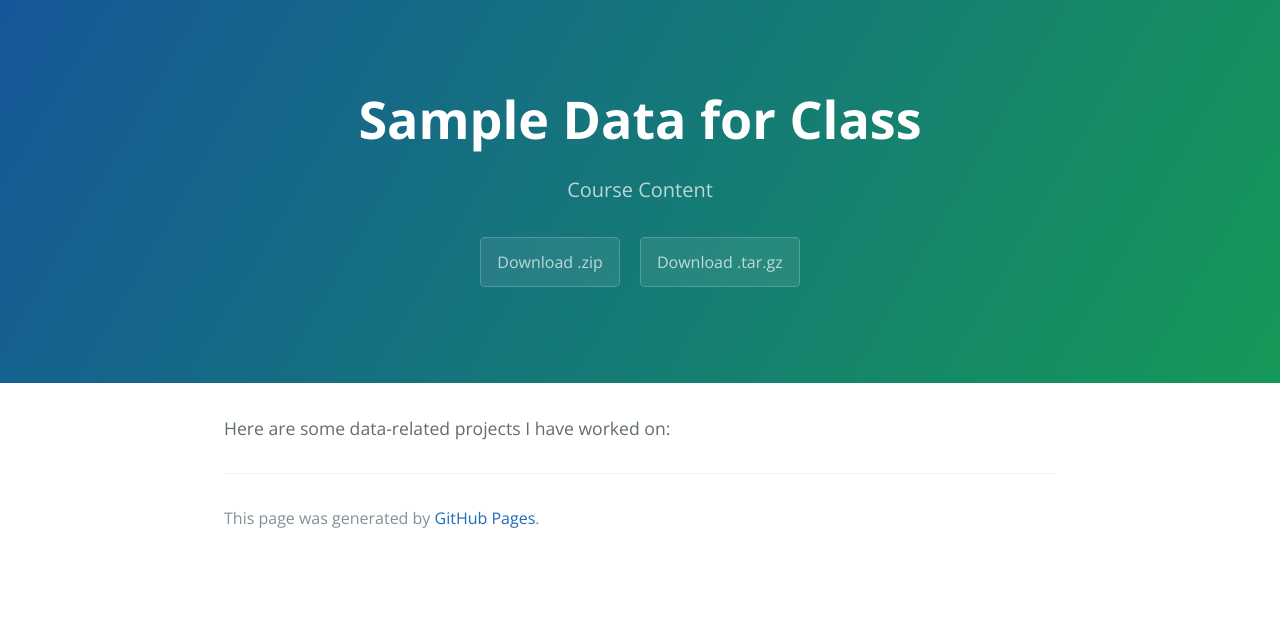
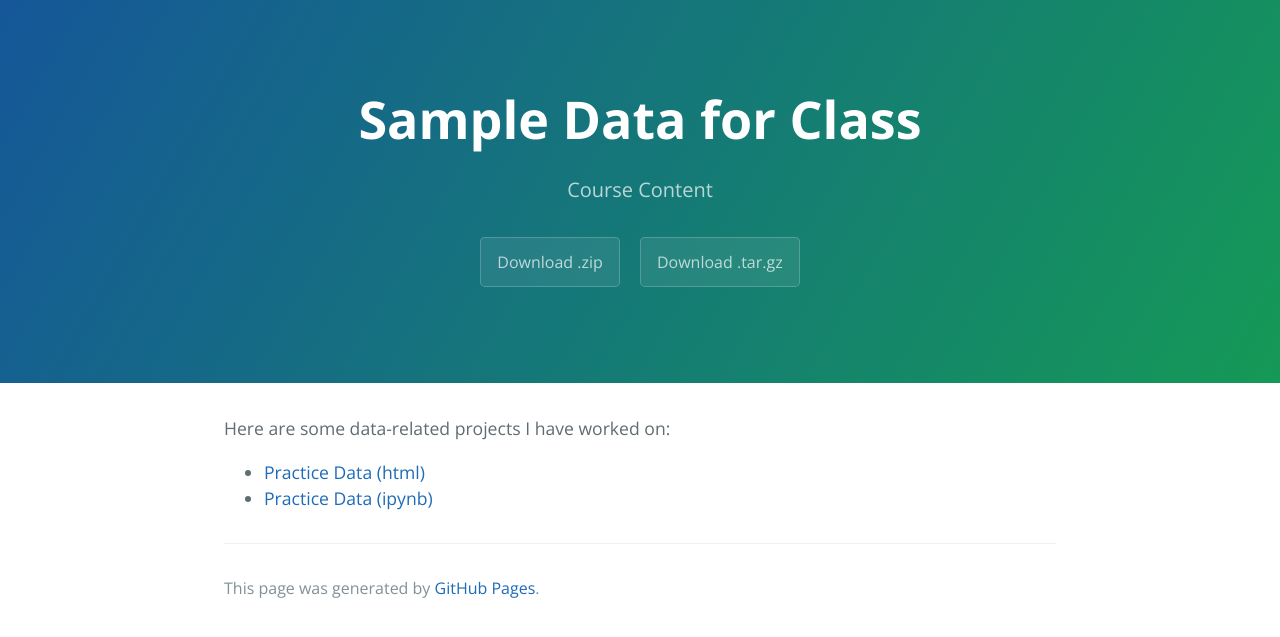
Before and after one commit to JohnHazelton/JohnHazelton.github.io, a Jekyll site: the page built from sample-data/index.md, in a window 1280 px wide. Shown: the top 637 px of the page. Built offline with Jekyll 4.4.1, drawn with Linux system fonts in a browser that asks for light colours; our own code applies the rules of GitHub Pages for plain Markdown files.

Commit message:
Update index.md

```diff
--- a/sample-data/index.md
+++ b/sample-data/index.md
@@ -4,3 +4,5 @@ description: Course Content
 ---
 
 Here are some data-related projects I have worked on:
+- [Practice Data (html)](Practice.html)
+- [Practice Data (ipynb)](Practice.ipynb)
```
